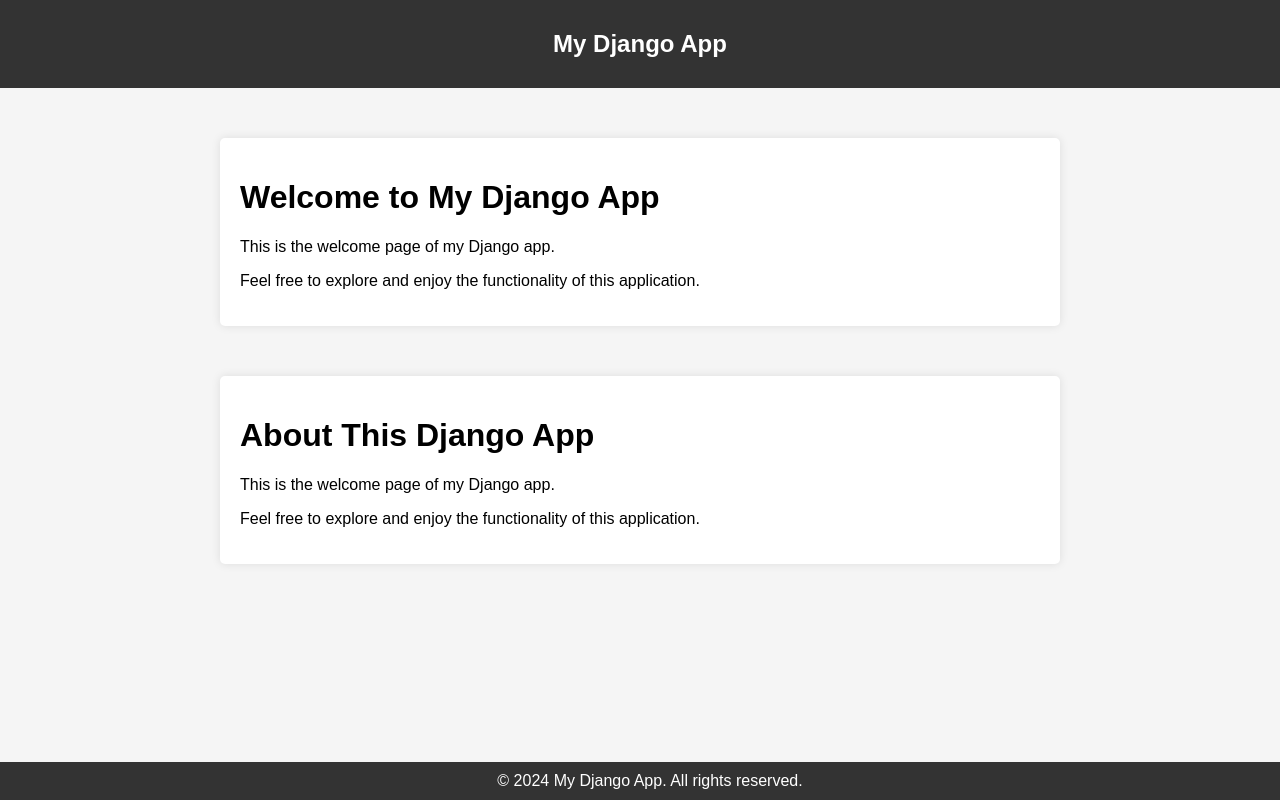
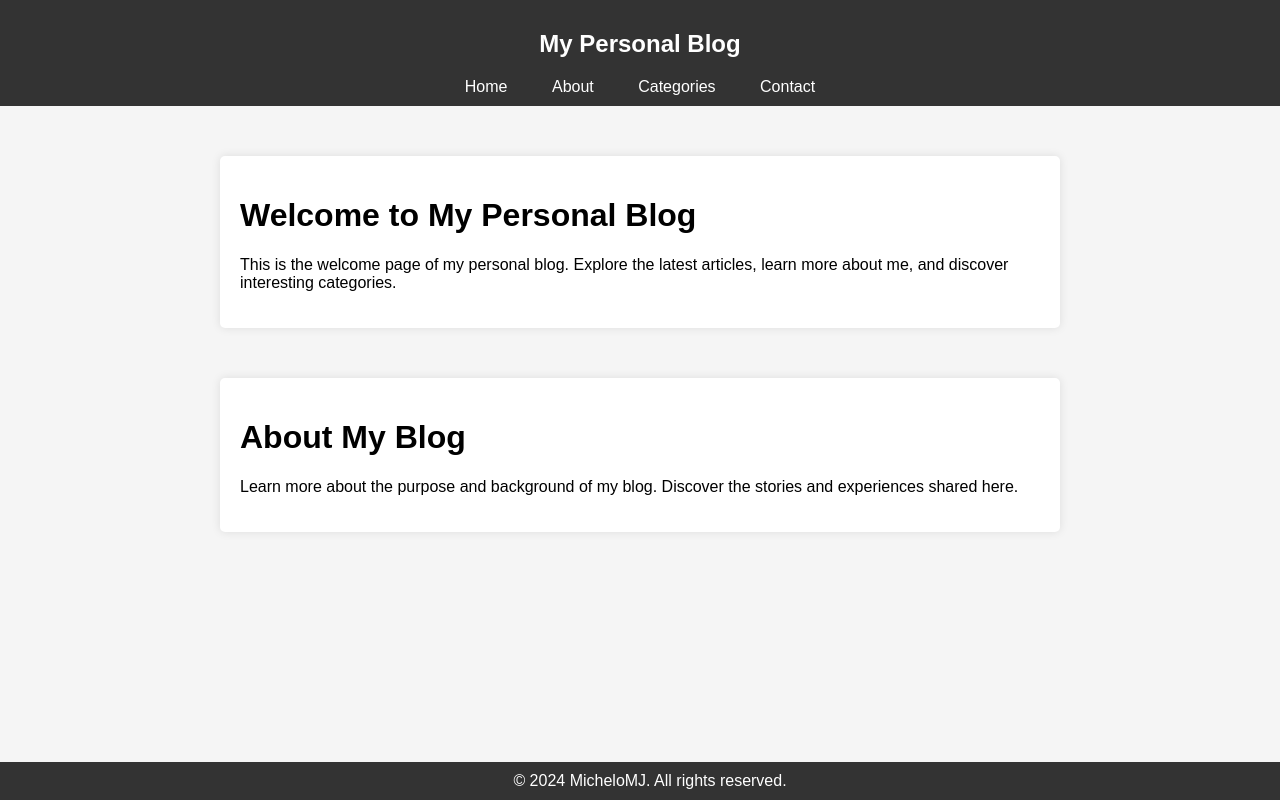
Before and after one commit to MicheloMJ/django-tutorials, a Django app: page / in a window 1280 px wide. Run offline with Django 5.2, Linux system fonts and the light colour scheme.

Commit message:
updated welcome page

```diff
--- a/starting/social/website/templates/website/welcome.html
+++ b/starting/social/website/templates/website/welcome.html
@@ -1,11 +1,11 @@
-<!-- welcome.html -->
+<!-- blog.html -->
 
 <!DOCTYPE html>
 <html lang="en">
 <head>
     <meta charset="UTF-8">
     <meta name="viewport" content="width=device-width, initial-scale=1.0">
-    <title>Welcome to my Django App</title>
+    <title>Welcome to My Personal Blog</title>
     <style>
         body {
             font-family: Arial, sans-serif;
@@ -21,7 +21,22 @@
             text-align: center;
         }
 
+        #navbar a {
+            color: white;
+            text-decoration: none;
+            padding: 10px;
+            margin: 0 10px;
+        }
+
         #welcome-container {
+            max-width: 800px;
+            margin: 50px auto;
+            background-color: white;
+            padding: 20px;
+            border-radius: 5px;
+            box-shadow: 0 0 10px rgba(0, 0, 0, 0.1);
+        }
+        #about-container {
             max-width: 800px;
             margin: 50px auto;
             background-color: white;
@@ -43,25 +58,27 @@
 </head>
 <body>
     <div id="navbar">
-        <h2>My Django App</h2>
+        <h2>My Personal Blog</h2>
+        <a href="#home">Home</a>
+        <a href="#about">About</a>
+        <a href="#categories">Categories</a>
+        <a href="#contact">Contact</a>
     </div>
 
     <div id="welcome-container">
-        <h1>Welcome to My Django App</h1>
-        <p>This is the welcome page of my Django app.</p>
-        <p>Feel free to explore and enjoy the functionality of this application.</p>
+        <h1>Welcome to My Personal Blog</h1>
+        <p>This is the welcome page of my personal blog. Explore the latest articles, learn more about me, and discover interesting categories.</p>
         <!-- Add more content or links as needed -->
     </div>
 
-    <div id="welcome-container">
-        <h1>About This Django App</h1>
-        <p>This is the welcome page of my Django app.</p>
-        <p>Feel free to explore and enjoy the functionality of this application.</p>
+    <div id="about-container">
+        <h1>About My Blog</h1>
+        <p>Learn more about the purpose and background of my blog. Discover the stories and experiences shared here.</p>
         <!-- Add more content or links as needed -->
     </div>
 
     <div id="footer">
-        &copy; {{ year }} My Django App. All rights reserved.
+        &copy; {{ year }} MicheloMJ. All rights reserved.
     </div>
 </body>
 </html>
```
